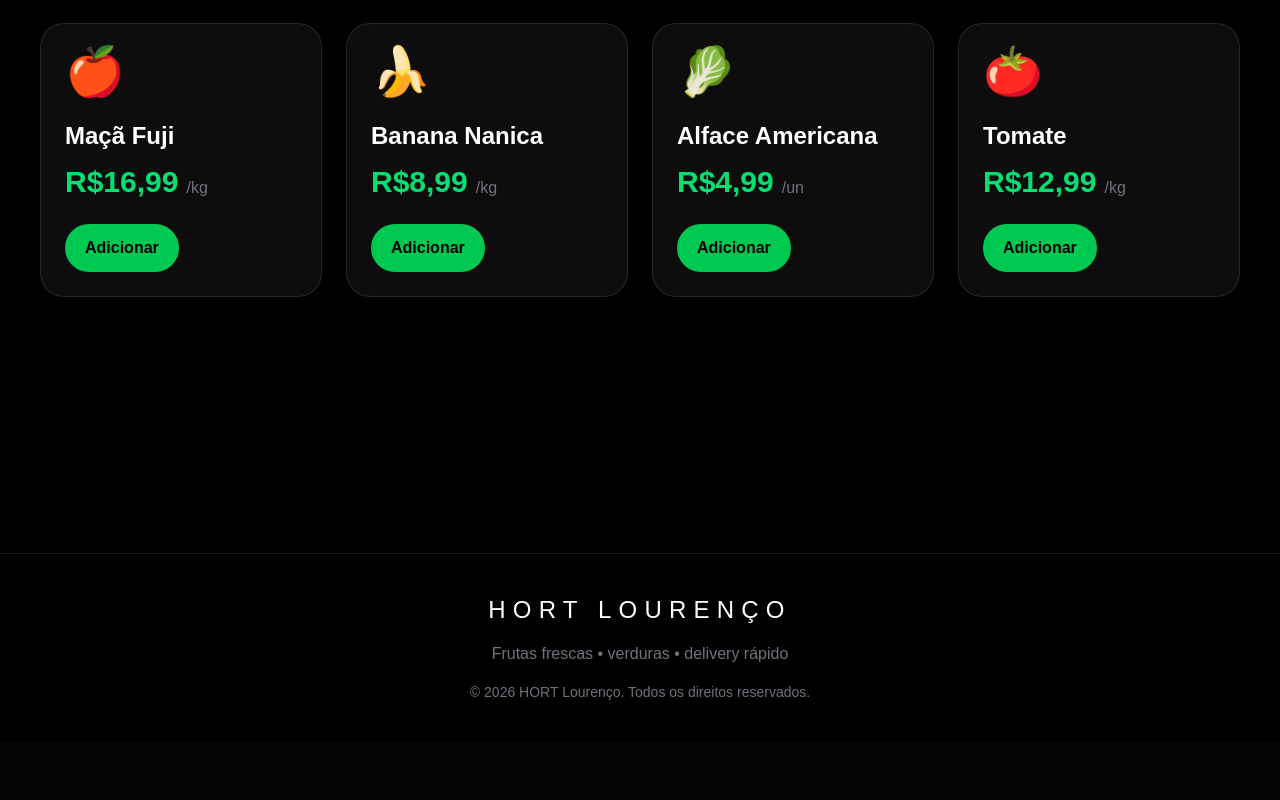
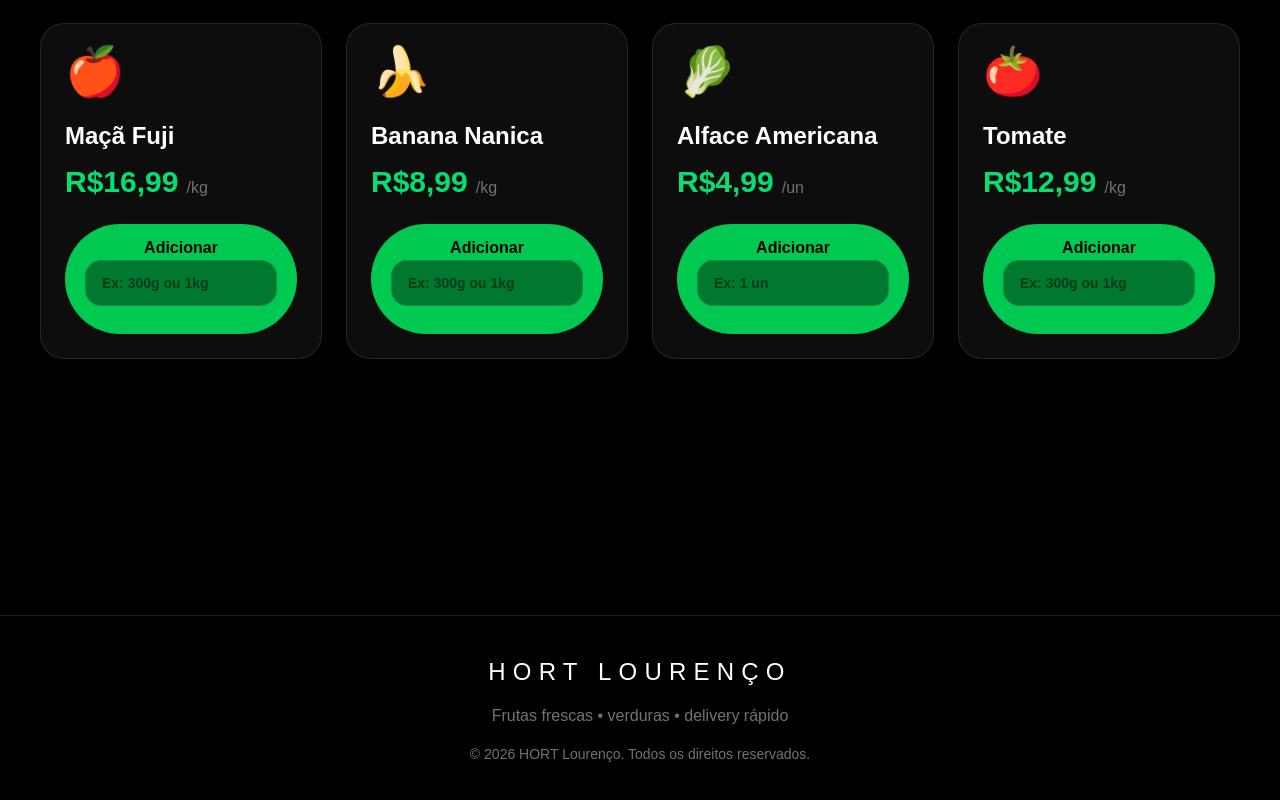
Before and after one commit to jreigerick/hort-lourenco, a Next.js app: page / in a window 1280 px wide. Shown: the part 2378-3178 px from the top of the page. Before the commit the page ends 3120 px from the top, so only its background shows below. Built offline with nearby package versions, Linux system fonts and the light colour scheme.

Commit message:
adiciona carrinho completo

```diff
--- a/app/page.tsx
+++ b/app/page.tsx
@@ -5,6 +5,7 @@ import { useState } from "react";
 import { FaWhatsapp, FaShoppingCart } from "react-icons/fa";
 export default function Home() {
   const [cart, setCart] = useState<string[]>([]);
+const [quantities, setQuantities] = useState<{ [key: string]: string }>({});
 
 const addToCart = (produto: string) => {
   setCart([...cart, produto]);
@@ -298,15 +299,59 @@ Contato
         </div>
 
         <button
-  onClick={() => addToCart(`${nome} - ${preco}${unidade}`)}
+  onClick={() =>
+  addToCart(
+    `${nome} - ${quantities[nome] || "quantidade não informada"} - ${preco}${unidade}`
+  )
+}
   className="inline-block bg-green-500 hover:bg-green-400 text-black px-5 py-3 rounded-full font-bold transition-all duration-300"
 >
   Adicionar
+  <input
+  type="text"
+  placeholder={unidade === "/kg" ? "Ex: 300g ou 1kg" : "Ex: 1 un"}
+  value={quantities[nome] || ""}
+  onChange={(e) =>
+    setQuantities({ ...quantities, [nome]: e.target.value })
+  }
+  className="w-full mb-4 bg-black/40 border border-white/10 rounded-2xl px-4 py-3 text-sm outline-none focus:border-green-500"
+/>
+
 </button>
       </div>
     ))}
   </div>
 </motion.section>
+{cart.length > 0 && (
+  <div className="fixed bottom-24 right-6 z-50 bg-zinc-900 border border-green-500/30 rounded-3xl p-5 w-80 shadow-[0_0_50px_rgba(34,197,94,0.25)]">
+    <div className="flex items-center gap-3 mb-4">
+      <FaShoppingCart className="text-green-400" />
+      <h3 className="font-bold text-xl">
+  Carrinho ({cart.length})
+</h3>
+    </div>
+
+    <div className="space-y-2 max-h-40 overflow-y-auto text-sm text-zinc-300">
+      {cart.map((item, index) => (
+        <p key={index}>{index + 1}. {item}</p>
+      ))}
+    </div>
+
+    <a
+      href={`https://wa.me/5511913689013?text=${cartMessage}`}
+      target="_blank"
+      className="block mt-5 text-center bg-green-500 hover:bg-green-400 text-black px-5 py-3 rounded-full font-bold transition-all duration-300"
+    >
+      Enviar no WhatsApp
+    </a>
+    <button
+  onClick={() => setCart([])}
+  className="w-full mt-3 border border-red-500 text-red-400 hover:bg-red-500 hover:text-white px-5 py-3 rounded-full font-bold transition-all duration-300"
+>
+  Limpar Carrinho
+</button>
+  </div>
+)}
 <footer className="border-t border-white/10 mt-32 py-10 text-center text-zinc-500">
 
   <h2 className="text-2xl tracking-[0.3em] text-white mb-4">
```
